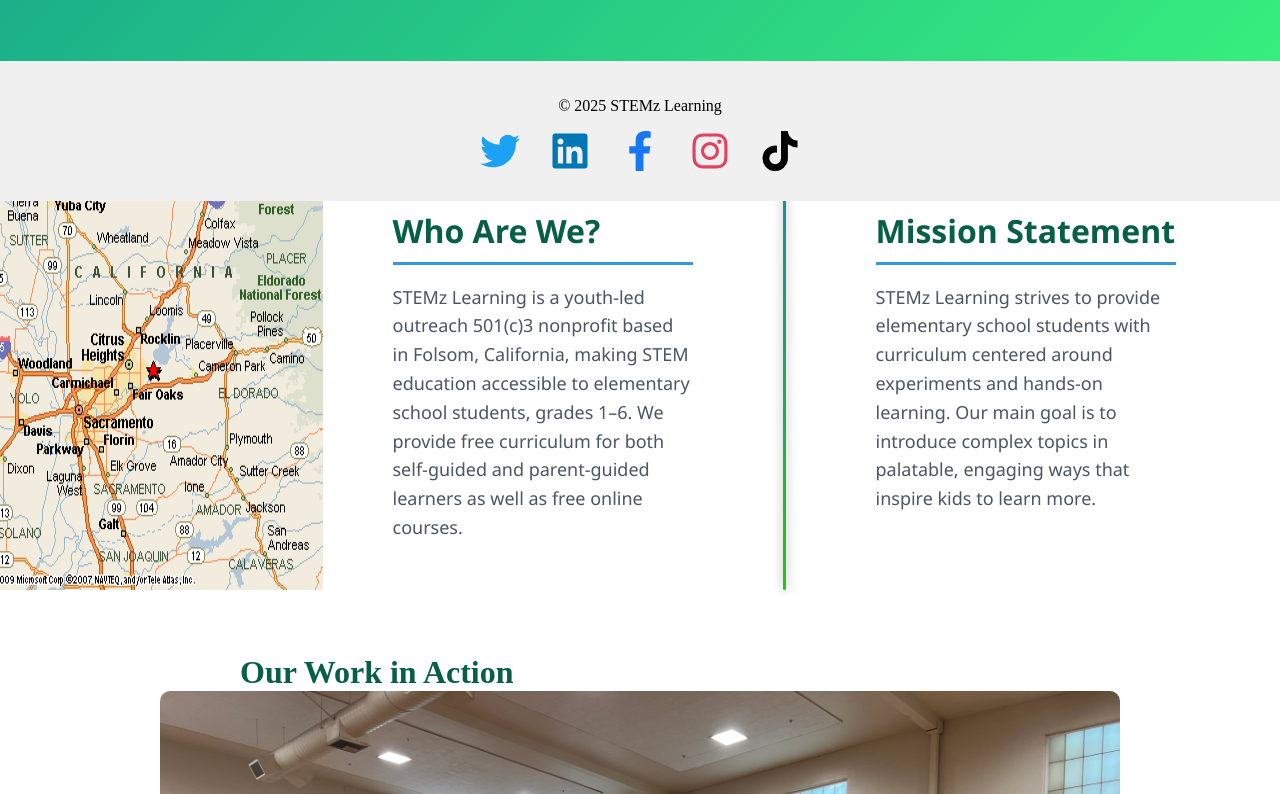
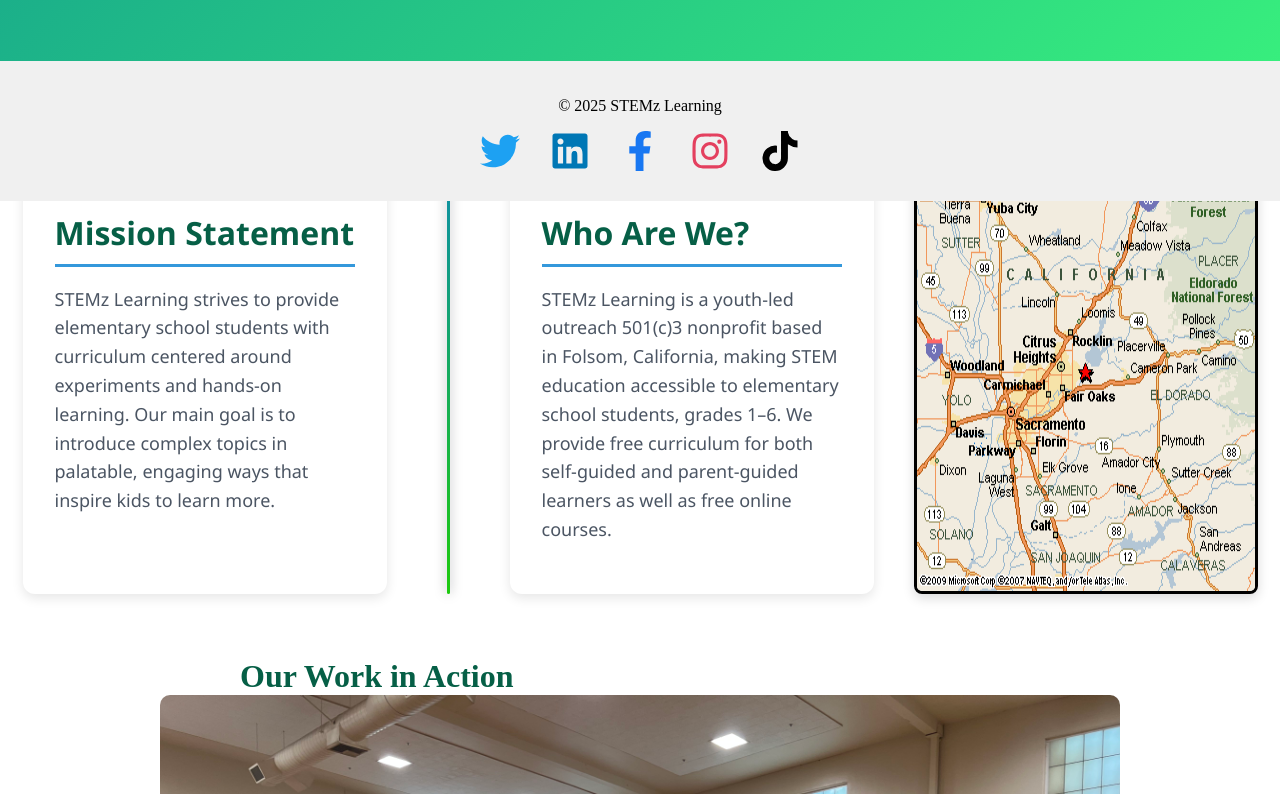
Before and after one commit to gemnets/stemz-mockup, a React (Create React App) app: page / in a window 1280 px wide. Shown: the part 599-1393 px from the top of the page. Built offline with nearby package versions, Linux system fonts and the light colour scheme.

Commit message:
Enhance visual styling for mission, who we are, and map sections

```diff
--- a/src/components/Home.css
+++ b/src/components/Home.css
@@ -106,10 +106,77 @@
   padding: 0; /* Remove all padding */
 }
 
+.map-image-container {
+  position: relative;
+  display: inline-block;
+}
+
+.map-image-container::before {
+  content: '';
+  position: absolute;
+  top: 0;
+  left: 0;
+  width: 100%;
+  height: 100%;
+  background: linear-gradient(to bottom right, rgba(0, 0, 0, 0.1), rgba(0, 0, 0, 0.3));
+  border-radius: 12px;
+  z-index: 1;
+}
+
+.map-overlay {
+  position: absolute;
+  bottom: 10%;
+  left: 10%;
+  background-color: rgba(255, 255, 255, 0.8);
+  color: #2c3e50;
+  padding: 8px 16px;
+  border-radius: 6px;
+  font-size: 1rem;
+  z-index: 3;
+  box-shadow: 0 4px 6px rgba(0, 0, 0, 0.1);
+}
 .map-image {
-  flex: 1;
-  max-width: 350px;
-  margin-left: -90px; /* shift slightly left */
+  display: block;
+  width: 100%;
+  height: auto;
+  border-radius: 12px;
+  border: 3px solid #000; /* Bold black border */
+  border-radius: 8px;     /* Optional: Rounded corners */
+  box-shadow: 0 4px 12px rgba(0, 0, 0, 0.15); /* Optional: Subtle shadow */
+
+}
+
+.map-overlay {
+  position: absolute;
+  top: 10%;
+  left: 10%;
+  background-color: rgba(0, 0, 0, 0.5);
+  color: #fff;
+  padding: 10px 20px;
+  border-radius: 8px;
+  font-size: 1.2rem;
+}
+
+.connector-line {
+  width: 2px;
+  height: 50px;
+  background-color: #3498db; /* Blue color */
+  margin: 0 auto;
+}
+
+.map-image {
+  transition: transform 0.3s ease, box-shadow 0.3s ease;
+  z-index: 2;
+  position: relative;
+}
+
+.map-image:hover {
+  transform: scale(1.05);
+  box-shadow: 0 8px 20px rgba(0, 0, 0, 0.2);
+}
+.map-image:hover {
+  transform: scale(1.02); /* slight zoom on hover */
+  box-shadow: 0 6px 18px rgba(0, 0, 0, 0.25); /* enhanced shadow on hover */
 }
 
 .mission-box, .who-box {
@@ -143,20 +210,67 @@
   flex-shrink: 0; /* Prevent shrinking */
 }
 
+.mission-box,
+.who-box,
+.map-image-container {
+  background-color: #ffffff;
+  border-radius: 12px;
+  box-shadow: 0 4px 12px rgba(0, 0, 0, 0.1);
+  padding: 30px;
+  transition: transform 0.3s ease;
+}
+
+
+.mission-box,
+.who-box,
+.map-image-container {
+  background-color: #ffffff;
+  border-radius: 12px;
+  box-shadow: 0 4px 12px rgba(0, 0, 0, 0.1);
+  padding: 2rem;
+  transition: transform 0.3s ease, box-shadow 0.3s ease;
+}
+
+.mission-box:hover,
+.who-box:hover,
+.map-image-container:hover {
+  transform: translateY(-5px);
+  box-shadow: 0 8px 20px rgba(0, 0, 0, 0.15);
+}
+
+.map-image-container:hover {
+  transform: translateY(-5px);
+  box-shadow: 0 8px 24px rgba(0, 0, 0, 0.15);
+}
+
 @media (max-width: 768px) {
   .mission-who-row {
     flex-direction: column;
     align-items: center;
     gap: 20px;
+    padding: 1rem;
   }
+
+  .mission-box,
+  .who-box {
+    padding: 1rem;
+    width: 100%;
+    box-sizing: border-box;
+  }
+
+
   .vertical-separator {
     display: none;
   }
+}
+
+
+@media (max-width: 768px) {
   .map-image {
     max-width: 100%;
-    margin: 0 auto 20px auto; /* center it with bottom margin */
-    display: flex;
-    justify-content: center;
+    height: auto;
+    margin: 0 auto 20px auto;
+    display: block;
   }
 }
 
--- a/src/pages/Home.js
+++ b/src/pages/Home.js
@@ -24,14 +24,20 @@
         </div>
       </section>
 
-      {/* Mission + Who side by side row with separator */}
       <section className="section mission-who-row">
-         {/* ✅ Added map image on the left */}
-        <img src={mapImage} alt="Map" className="map-image" />
+  <div className="mission-box">
+    <h2>Mission Statement</h2>
+    <p>
+      STEMz Learning strives to provide elementary school students with curriculum centered around
+      experiments and hands-on learning. Our main goal is to introduce complex topics in palatable,
+      engaging ways that inspire kids to learn more.
+    </p>
+  </div>
 
-        {/* Now the "Who Are We?" section comes before the mission statement */}
+  <div className="vertical-separator"></div>
+
   <div className="who-box">
-          <h2> Who Are We?</h2>
+    <h2>Who Are We?</h2>
     <p>
       STEMz Learning is a youth-led outreach 501(c)3 nonprofit based in Folsom, California, making STEM
       education accessible to elementary school students, grades 1–6. We provide free curriculum for
@@ -39,16 +45,7 @@
     </p>
   </div>
 
-        <div className="vertical-separator"></div>
-
-        <div className="mission-box">
-          <h2> Mission Statement</h2>
-          <p>
-            STEMz Learning strives to provide elementary school students with curriculum centered around
-            experiments and hands-on learning. Our main goal is to introduce complex topics in palatable,
-            engaging ways that inspire kids to learn more.
-          </p>
-        </div>
+  <img src={mapImage} alt="Map" className="map-image" />
 </section>
 
       {/* Our Work in Action slider section */}
```
Also changed, not shown: src/assets/learning.png (added). Lines whose indentation alone changed are shown as unchanged.
